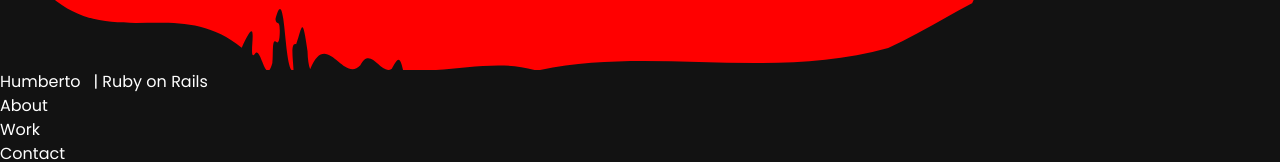
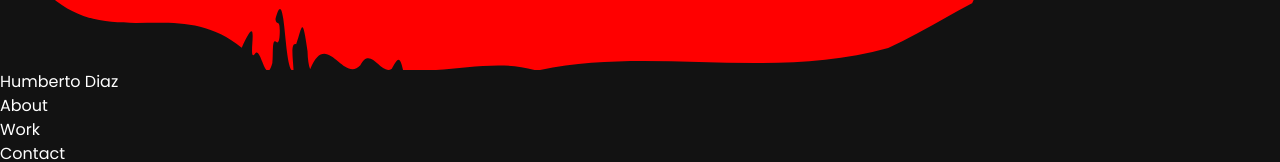
Before and after one commit to humbertodiazp/3d_portfolio, a React (Vite) app: page / in a window 1280 px wide. Shown: the part 999-1161 px from the top of the page. Built offline with nearby package versions, Linux system fonts and the light colour scheme.

Commit message:
update navbar name text

```diff
--- a/src/components/Navbar.jsx
+++ b/src/components/Navbar.jsx
@@ -44,8 +44,8 @@ const Navbar = () => {
         >
           <img src={logo} alt='logo' className='w-9 h-9 object-contain' />
           <p className='text-white text-[18px] font-bold cursor-pointer flex '>
-            Humberto &nbsp;
-            <span className='sm:block hidden'> | Ruby on Rails </span>
+            Humberto Diaz &nbsp;
+            <span className='sm:block hidden'>  </span>
           </p>
         </Link>
 
```
